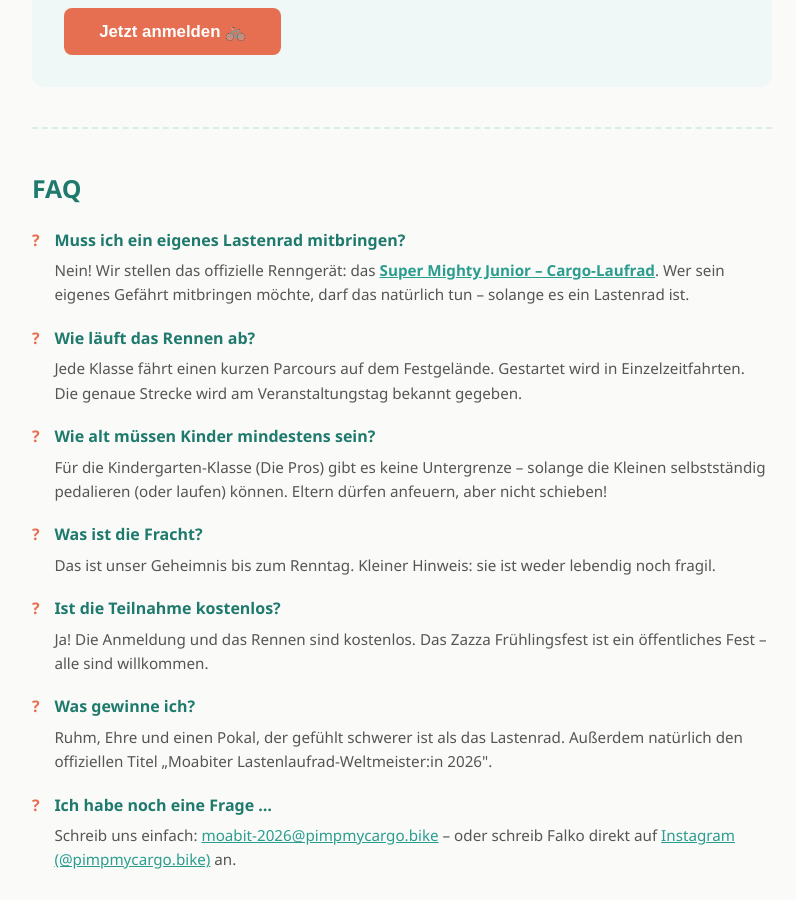
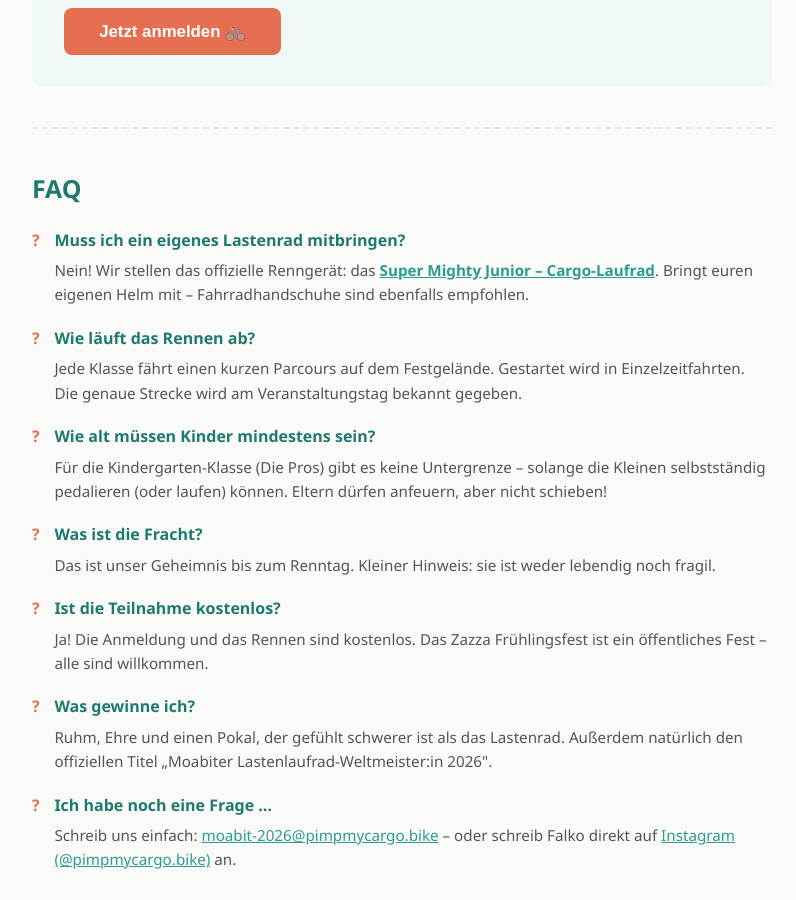
Before and after one commit to falkorichter/moabit-lastenlaufrad-champion-2026, a Jekyll site: the page built from index.html, in a window 1280 px wide and 900 px high, scrolled down 1874 px. Shown: the whole window, without its empty margins (238-1034 px from the left). Built offline with Jekyll 4.4.1, drawn with Linux system fonts in a browser that asks for light colours.

Commit message:
Fix FAQ: bring helmet and gloves, not your own bike
Co-Authored-By: Claude Sonnet 4.6 <noreply@anthropic.com>

```diff
--- a/index.html
+++ b/index.html
@@ -137,7 +137,7 @@ title: Moabiter Lastenlaufrad Kiez-WM 2026
       <dd>
         Nein! Wir stellen das offizielle Renngerät:
         das <a href="https://super-bicycles.com/products/super-mighty-junior-cargo-laufrad?utm_source=moabit-kiez-wm&utm_medium=referral&utm_campaign=kiez-wm-2026&utm_content=faq&utm_term=lastenlaufrad" target="_blank" rel="noopener"><strong>Super Mighty Junior – Cargo-Laufrad</strong></a>.
-        Wer sein eigenes Gefährt mitbringen möchte, darf das natürlich tun – solange es ein Lastenrad ist.
+        Bringt euren eigenen Helm mit – Fahrradhandschuhe sind ebenfalls empfohlen.
       </dd>
 
       <dt>Wie läuft das Rennen ab?</dt>
```
